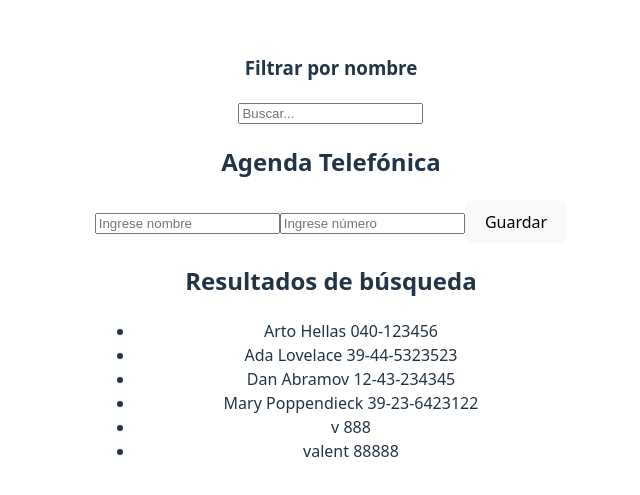
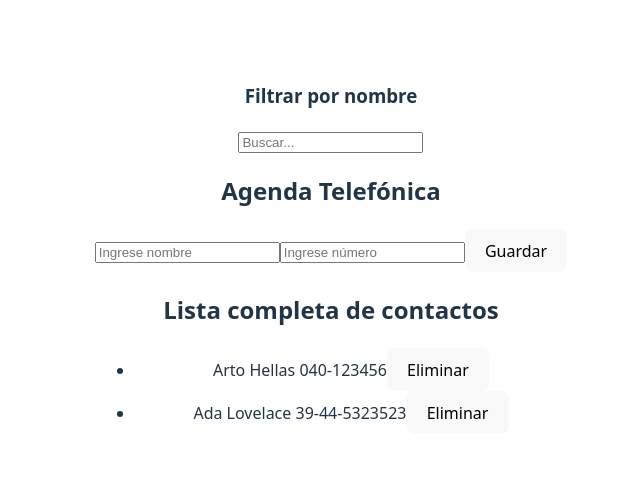
Before and after one commit to valencarriz0/Desarrollo-Web-FSO, a React (Vite) app in the folder part2/Agenda/: page / in a window 1280 px wide. Shown: the part 143-638 px from the top of the page, without its empty margins (309-949 px from the left). Built offline with nearby package versions, Linux system fonts and the light colour scheme; data requests are answered from the project's data file.

Commit message:
ejercicio 2.14

```diff
--- a/part2/Agenda/db.json
+++ b/part2/Agenda/db.json
@@ -3,32 +3,12 @@
     {
       "name": "Arto Hellas",
       "number": "040-123456",
-      "id": 1
+      "id": "1"
     },
     {
       "name": "Ada Lovelace",
       "number": "39-44-5323523",
-      "id": 2
-    },
-    {
-      "name": "Dan Abramov",
-      "number": "12-43-234345",
-      "id": 3
-    },
-    {
-      "name": "Mary Poppendieck",
-      "number": "39-23-6423122",
-      "id": 4
-    },
-    {
-      "id": 3,
-      "name": "v",
-      "number": "888"
-    },
-    {
-      "id": "d5fb",
-      "name": "valent",
-      "number": "88888"
+      "id": "2"
     }
   ]
 }
--- a/part2/Agenda/src/App.jsx
+++ b/part2/Agenda/src/App.jsx
@@ -47,6 +47,19 @@
       })
   }
 
+  const deletePerson = (id, name) => {
+    if (window.confirm(`¿Seguro que deseas eliminar a ${name}?`)) {
+      personService
+        .remove(id)
+        .then(() => {
+          setPersons(persons.filter(person => person.id !== id))
+        })
+        .catch(error => {
+          console.error('Error al eliminar:', error)
+        })
+    }
+  }
+
   const handleNameChange = (event) => {
     setNewName(event.target.value)
   }
@@ -73,7 +86,12 @@
         newName={newName}
         newNumber={newNumber}
       />
-      <Contacts filteredItems={filteredItems} />
+      <Contacts
+        persons={persons}
+        filteredItems={filteredItems}
+        searchTerm={searchTerm}
+        deletePerson={deletePerson}
+      />
     </div>
   )
 }
--- a/part2/Agenda/src/components/Contacts.jsx
+++ b/part2/Agenda/src/components/Contacts.jsx
@@ -1,10 +1,32 @@
 import React from 'react'
 
-const Contacts = ({ filteredItems }) => {
+const Contacts = ({ persons, filteredItems, searchTerm, deletePerson }) => {
   return (
     <div>
-        <h2>Resultados de búsqueda</h2>
-        <ul>{filteredItems.map((person,i) => <li key={i}>{person.name} {person.number}</li>)}</ul></div>
+      <h2>Lista completa de contactos</h2>
+      <ul>
+        {persons.map((person) => (
+          <li key={person.id}>
+            {person.name} {person.number}
+            <button onClick={() => deletePerson(person.id, person.name)}>Eliminar</button>
+          </li>
+        ))}
+      </ul>
+
+      {searchTerm && (
+        <div>
+          <h2>Resultados de búsqueda</h2>
+          <ul>
+            {filteredItems.map((person) => (
+              <li key={person.id}>
+                {person.name} {person.number}
+                <button onClick={() => deletePerson(person.id, person.name)}>Eliminar</button>
+              </li>
+            ))}
+          </ul>
+        </div>
+      )}
+    </div>
   )
 }
 
--- a/part2/Agenda/src/services/persons.js
+++ b/part2/Agenda/src/services/persons.js
@@ -18,4 +18,6 @@
   return axios.delete(`${baseUrl}/${id}`).then(response => response.data)
 }
 
+
+
 export default { getAll, create, update, remove }
```
